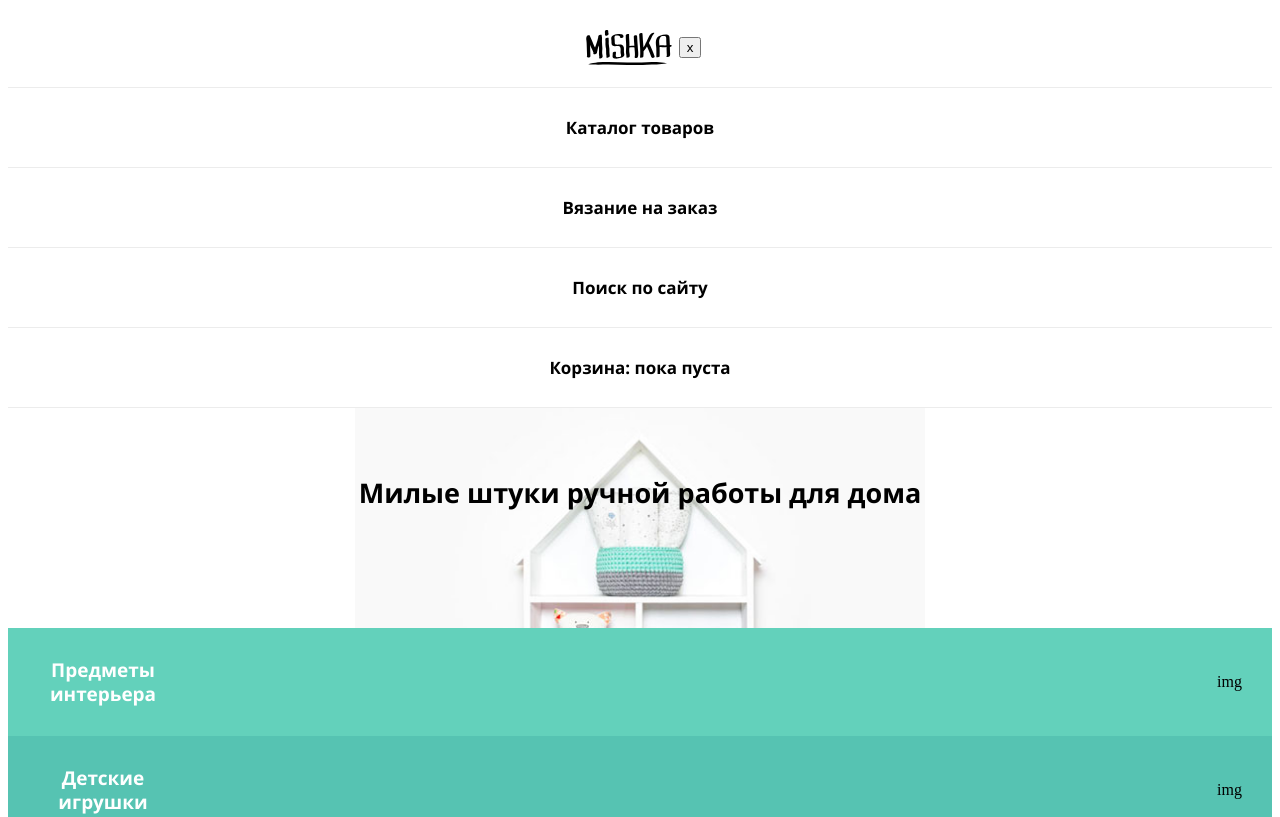
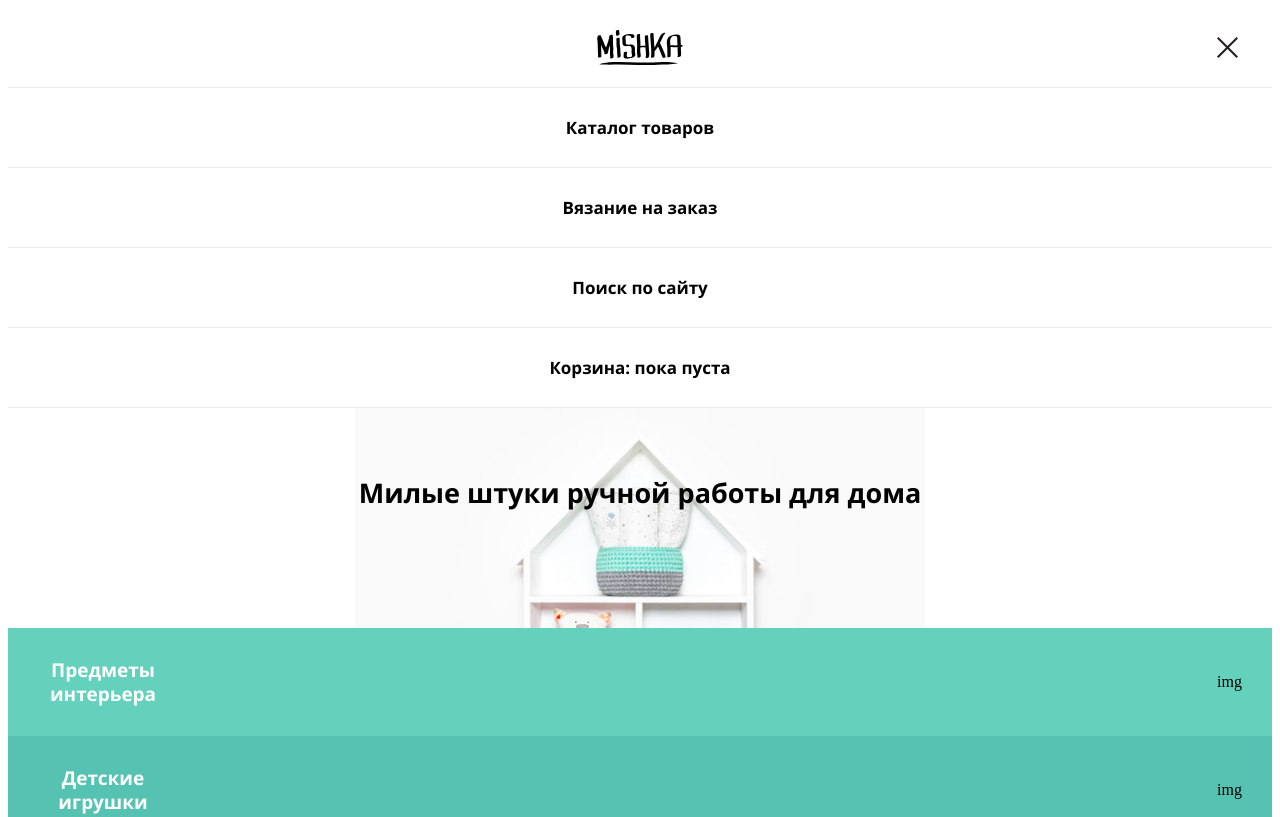
Before and after one commit to p-kachalov/mishka, a website: page source/index.html in a window 1280 px wide. Shown: the top 817 px of the page. Drawn offline with nearby package versions, Linux system fonts and the light colour scheme; files that its build step writes are made by us from their sources.

Commit message:
make menu togler

```diff
--- a/source/index.html
+++ b/source/index.html
@@ -14,7 +14,7 @@
         <a class="logo main-nav__logo">
           <img class="logo__image" src="img/logo-mobile.svg" width="86px" height="35px" alt="Логотип магазина Мишка">
         </a>
-        <button class="main-nav__menu-togler">x</button>
+        <button class="main-nav__menu-togler main-nav__menu-togler_close"></button>
       </div>
 
       <ul class="main-nav__menu-list">
--- a/source/sass/blocks/main-nav.scss
+++ b/source/sass/blocks/main-nav.scss
@@ -17,3 +17,23 @@
 .main-nav__link {
   @include stront-text(17px, 24px);
 }
+
+.main-nav__menu-togler {
+  width: 25px;
+  height: 25px;
+  position: absolute;
+  right: 40px;
+  background-color: $main-backgound-color;
+  border: none;
+  background-image: none;
+  background-repeat: no-repeat;
+  background-position: center center;
+
+  &.main-nav__menu-togler_open {
+    background-image: url("../img/icon-menu-open.svg");
+  }
+
+  &.main-nav__menu-togler_close {
+    background-image: url("../img/icon-menu-close.svg");
+  }
+}
```
